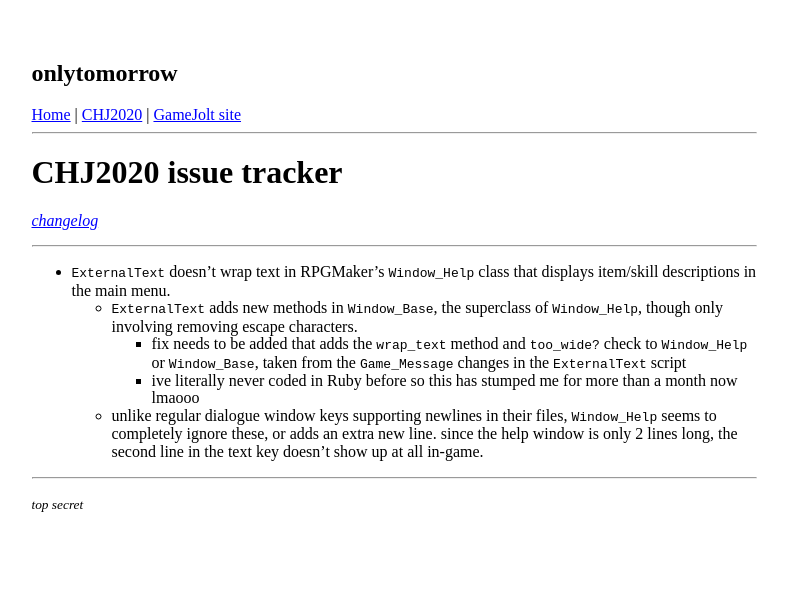
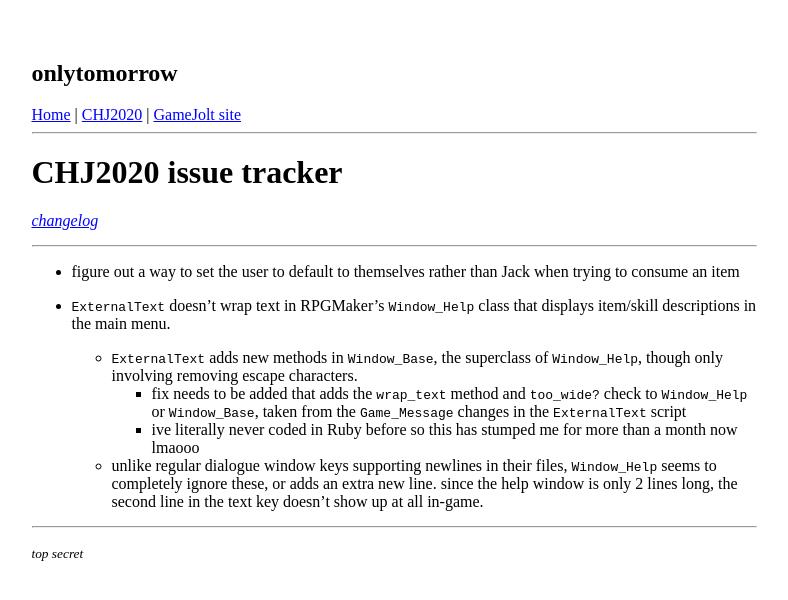
Before and after one commit to onlytomorrow/onlytomorrow.github.io, a Jekyll site: the page built from issues.md, in a window 1280 px wide. Shown: the top 600 px of the page, without its empty margins (246-1034 px from the left). Built offline with Jekyll 4.4.1, drawn with Linux system fonts in a browser that asks for light colours.

Commit message:
Update changelog and issues

```diff
--- /dev/null
+++ b/_includes/image.html
@@ -0,0 +1 @@
+<a href="{{ include id }}"><img src="{{ include id }}" width="272"></a>
--- a/_layouts/default.html
+++ b/_layouts/default.html
@@ -4,16 +4,15 @@
 <head>
     <meta charset='utf-8'>
     <title>
-        {% if page.title %}
-            {{ page.title }}
-        {% else %}
-            {{ site.name }} &mdash; {{ site.description }}
-        {% endif %}
+        {{ page.title }}
     </title>
 
+    <!--for code highlighting-->
     {% if site.highlighter %}
         <link rel='stylesheet' href='{{ site.url }}/assets/css/syntax.css' type='text/css'>
     {% endif %}
+
+    <link rel='stylesheet' href='{{ site.url }}/assets/css/ot.css' type='text/css'>
 
     <meta name='viewport' content='width=device-width, initial-scale=1'>
 
@@ -21,9 +20,8 @@
 
 <body>
     {% include header.html %}
-
     {{ content }}
-<hr>
+    <hr>
     <p><small> <i>top secret</i> </small></p>
 </body>
 </html>
--- /dev/null
+++ b/assets/css/ot.css
@@ -0,0 +1,29 @@
+body{
+	margin:30px auto;
+	max-width:725px;
+	line-height:1.1;
+	padding:10px;
+}
+nav img {
+	vertical-align: middle;
+}
+img.float{
+	float: left;
+	margin-right: 8px;
+}
+img.border{
+	padding-bottom: 12px;
+}
+a:link{
+	color:blue;
+}
+a:visited{
+	color:blue;
+}
+a {
+	color:inherit;
+}
+
+#size{
+    width: 50%
+}
--- a/assets/css/syntax.css
+++ b/assets/css/syntax.css
@@ -58,28 +58,3 @@
 .codehilite .vg { color: #008080 } /* Name.Variable.Global */
 .codehilite .vi { color: #008080 } /* Name.Variable.Instance */
 .codehilite .il { color: #009999 } /* Literal.Number.Integer.Long */
-body{
-	margin:30px auto;
-	max-width:725px;
-	line-height:1.1;
-	padding:10px;
-}
-nav img {
-	vertical-align: middle;
-}
-img.float{
-	float: left;
-	margin-right: 8px;
-}
-img.border{
-	padding-bottom: 12px;
-}
-a:link{
-	color:blue;
-}
-a:visited{
-	color:blue;
-}
-a {
-	color:inherit;
-}
--- a/issues.md
+++ b/issues.md
@@ -10,6 +10,8 @@ permalink: /chj2020/issues/
 
 ---
 
+- figure out a way to set the user to default to themselves rather than Jack when trying to consume an item
+
 - `ExternalText` doesn't wrap text in RPGMaker's `Window_Help` class that displays item/skill descriptions in the main menu.
 	- `ExternalText` adds new methods in `Window_Base`, the superclass of `Window_Help`, though only involving removing escape characters.
 		- fix needs to be added that adds the `wrap_text` method and `too_wide?` check to `Window_Help` or `Window_Base`, taken from the `Game_Message` changes in the `ExternalText` script
```
Also changed, not shown: changelog.md.
